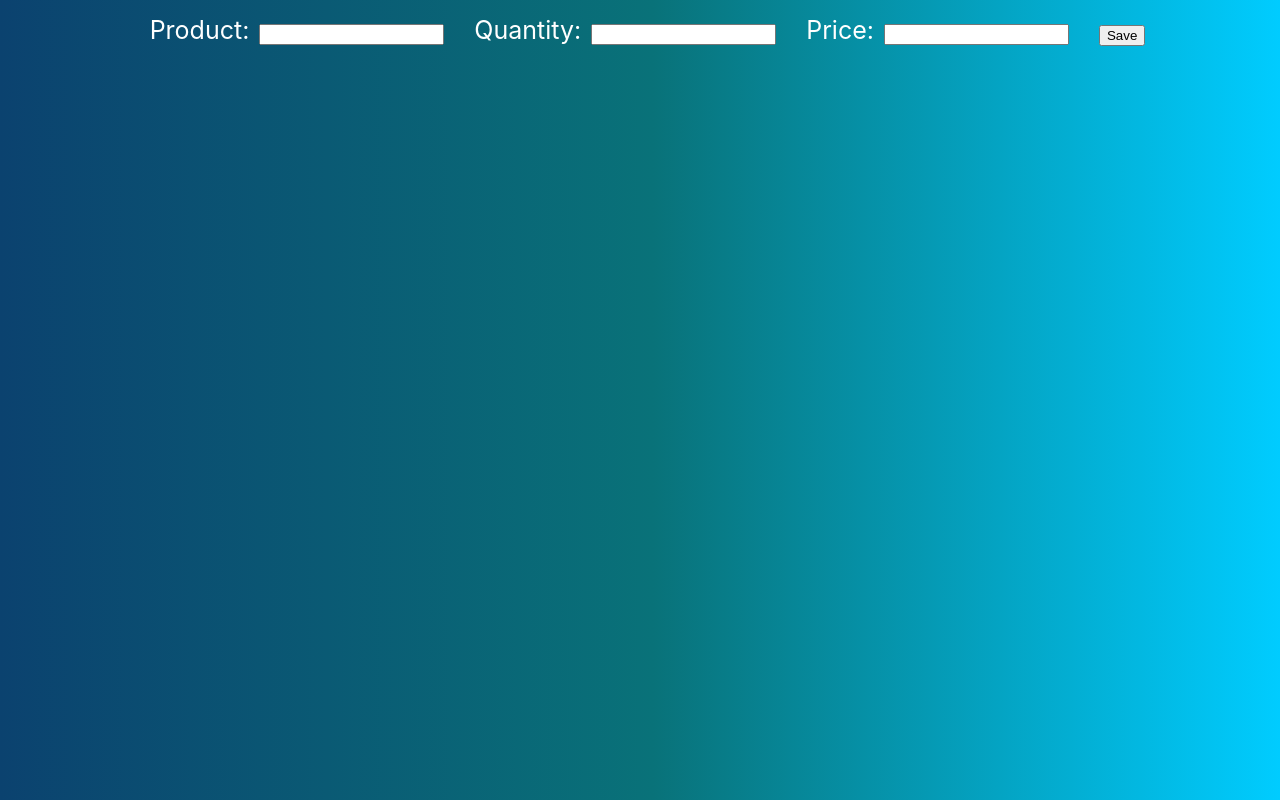
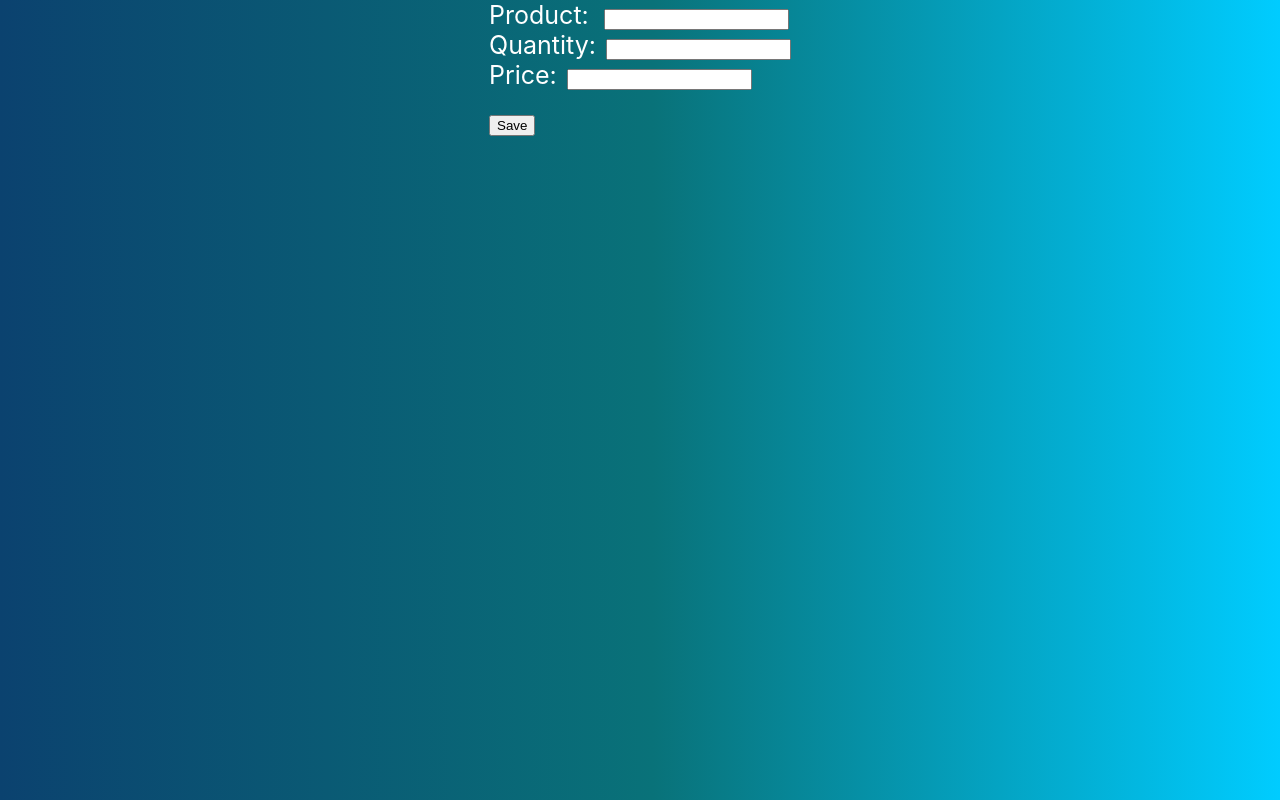
Before and after one commit to Naylin15/react-list, a React (Create React App) app: page / in a window 1280 px wide. Built offline with nearby package versions, Linux system fonts and the light colour scheme.

Commit message:
feat(styles): remove spectre
Signed-off-by: Naylin Medina <nmedina@teclib.com>

```diff
--- a/src/Product.js
+++ b/src/Product.js
@@ -43,21 +43,23 @@ class Product extends Component {
   render() {
     return (
         <div className="product">
-        <form className="product" onSubmit={this.clickSubmit}>
-          <label>
+          <form className="form-group" onSubmit={this.clickSubmit}>
+            <label className="form-label">
               Product:
+            </label>
             <input
+                className="form-input"
                 type="text"
                 name="name"
                 value={this.state.name}
                 onChange={this.changeField}
                 required
               />
-          </label>
             <br/>
-          <label>
+            <label className="form-label">
               Quantity:
               <input
+                className="form-input"
                 type="number"
                 name="quantity"
                 value={this.state.quantity}
@@ -66,9 +68,10 @@ class Product extends Component {
               />
             </label>
             <br/>
-          <label>
+            <label className="form-label">
               Price:
               <input
+                className="form-input"
                 type="number"
                 name="price"
                 value={this.state.price}
@@ -76,8 +79,9 @@ class Product extends Component {
                 required
               />
             </label>
-
+            <br/>
             <input
+              className="form-input"
               id="save"
               type="submit"
               value="Save"
--- a/src/Table.js
+++ b/src/Table.js
@@ -10,16 +10,16 @@ class Table extends Component {
             <label>{this.props.quantity}</label>
             <label>{this.props.price}</label>
             <button
-          className="edit"
+              class="edit"
               onClick={() => this.props.editProduct(this.props.id)}
             >
-          <GoPencil />
+              <GoPencil size="15px" />
             </button>
             <button
               className="delete"
               onClick={() => this.props.deleteProduct(this.props.id)}
             >
-          <GoTrashcan />
+              <GoTrashcan size="15px" />
             </button>
         </div>
     );
```
Also changed, not shown: 1 other file (tests, documents, lock files or other folders). Lines whose indentation alone changed are shown as unchanged.
